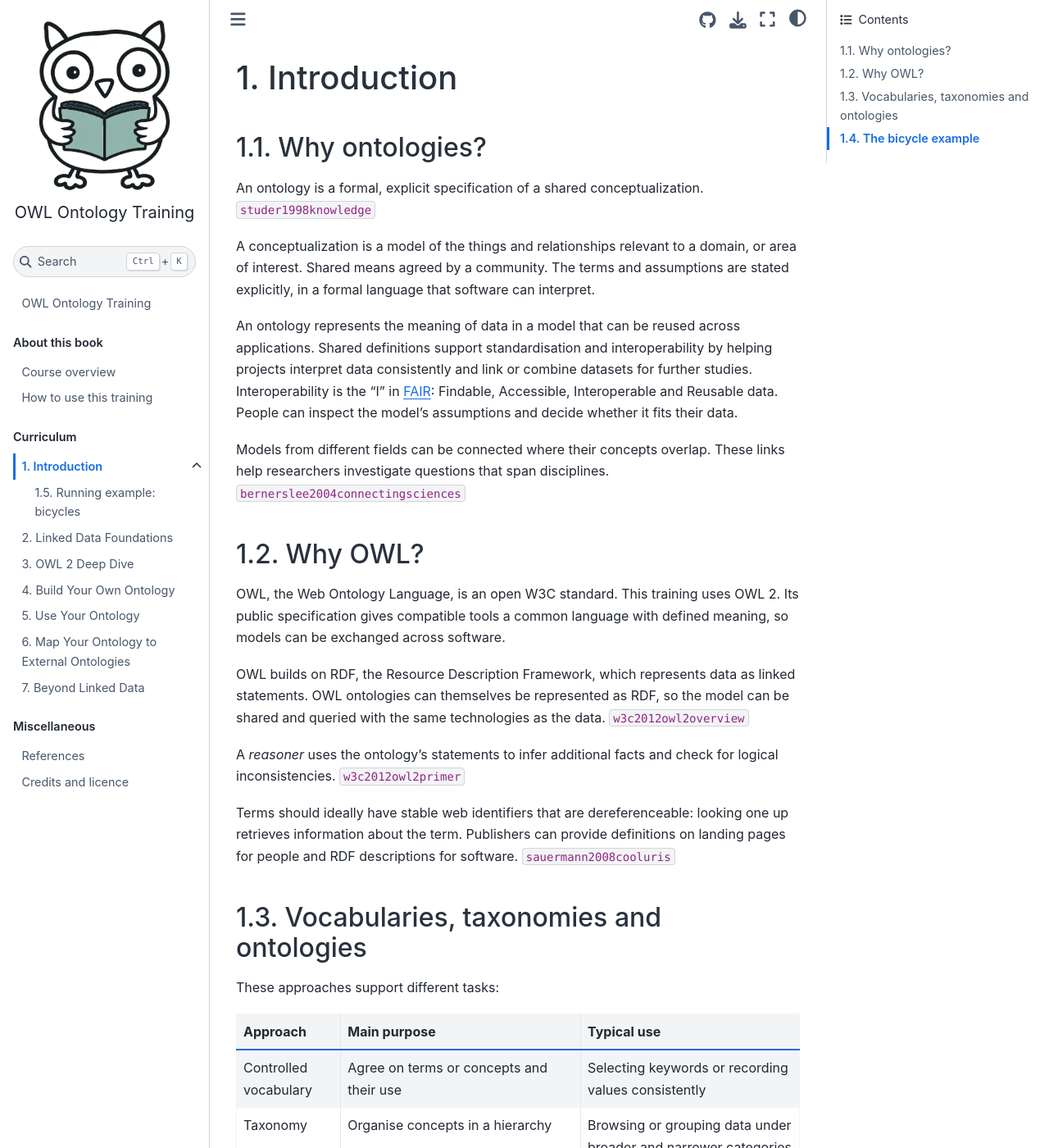
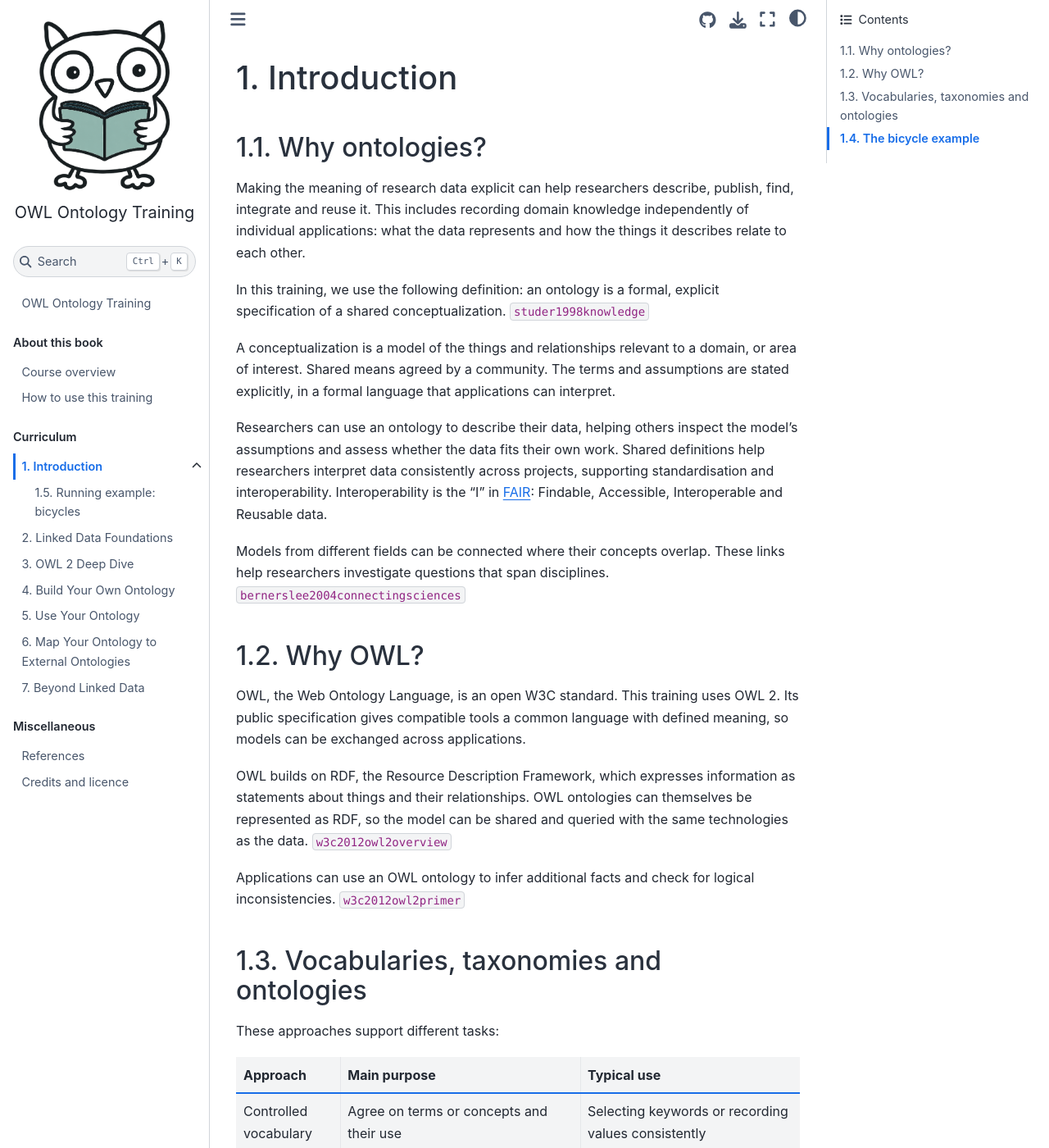
Before and after one commit to TDCC-NES/ontology-training, a Jupyter Book: the page built from book/curriculum/introduction.md, in a window 1280 px wide and 1400 px high. Shown: the whole window at 82% size. Built offline with Jupyter Book 1.0.4 settings and Sphinx 7.4.7 and the Sphinx Book theme 1.1.4, drawn with Linux system fonts in a browser that asks for light colours; comment, search, counter and statistics services are not loaded; cross-references to code outside the pages are shown as plain code; some of the changed text lies outside the part shown.

Commit message:
Improve introduction

```diff
--- a/book/_config.yml
+++ b/book/_config.yml
@@ -1,7 +1,7 @@
 # This config includes an opinionated list of configuration options of TeachBooks, Jupyterbook v1, Sphinx and other extensions part of TeachBooks-Favourites.
 
 title: OWL Ontology Training
-author: TDCC-NES Ontology Engineers
+author: Kathrin Füllenbach and Dani Metilli
 
 execute:
   execute_notebooks: "off"                           # Replace this if you want don't have notebooks with output and you want to add notebook output during build, configuration part of Jupyterbook v1 (https://jupyterbook.org/en/stable/customize/config.html)
--- a/book/curriculum/introduction.md
+++ b/book/curriculum/introduction.md
@@ -2,23 +2,23 @@
 
 ## Why ontologies?
 
-An ontology is a formal, explicit specification of a shared conceptualization. {cite}`studer1998knowledge`
+Making the meaning of research data explicit can help researchers describe, publish, find, integrate and reuse it. This includes recording domain knowledge independently of individual applications: what the data represents and how the things it describes relate to each other.
 
-A conceptualization is a model of the things and relationships relevant to a domain, or area of interest. Shared means agreed by a community. The terms and assumptions are stated explicitly, in a formal language that software can interpret.
+In this training, we use the following definition: an ontology is a formal, explicit specification of a shared conceptualization. {cite}`studer1998knowledge`
 
-An ontology represents the meaning of data in a model that can be reused across applications. Shared definitions support standardisation and interoperability by helping projects interpret data consistently and link or combine datasets for further studies. Interoperability is the “I” in [FAIR](https://www.gofair.foundation/fair-principles): Findable, Accessible, Interoperable and Reusable data. People can inspect the model's assumptions and decide whether it fits their data.
+A conceptualization is a model of the things and relationships relevant to a domain, or area of interest. Shared means agreed by a community. The terms and assumptions are stated explicitly, in a formal language that applications can interpret.
+
+Researchers can use an ontology to describe their data, helping others inspect the model's assumptions and assess whether the data fits their own work. Shared definitions help researchers interpret data consistently across projects, supporting standardisation and interoperability. Interoperability is the “I” in [FAIR](https://www.gofair.foundation/fair-principles): Findable, Accessible, Interoperable and Reusable data.
 
 Models from different fields can be connected where their concepts overlap. These links help researchers investigate questions that span disciplines. {cite}`bernerslee2004connectingsciences`
 
 ## Why OWL?
 
-OWL, the Web Ontology Language, is an open W3C standard. This training uses OWL 2. Its public specification gives compatible tools a common language with defined meaning, so models can be exchanged across software.
+OWL, the Web Ontology Language, is an open W3C standard. This training uses OWL 2. Its public specification gives compatible tools a common language with defined meaning, so models can be exchanged across applications.
 
-OWL builds on RDF, the Resource Description Framework, which represents data as linked statements. OWL ontologies can themselves be represented as RDF, so the model can be shared and queried with the same technologies as the data. {cite}`w3c2012owl2overview`
+OWL builds on RDF, the Resource Description Framework, which expresses information as statements about things and their relationships. OWL ontologies can themselves be represented as RDF, so the model can be shared and queried with the same technologies as the data. {cite}`w3c2012owl2overview`
 
-A *reasoner* uses the ontology's statements to infer additional facts and check for logical inconsistencies. {cite}`w3c2012owl2primer`
-
-Terms should ideally have stable web identifiers that are dereferenceable: looking one up retrieves information about the term. Publishers can provide definitions on landing pages for people and RDF descriptions for software. {cite}`sauermann2008cooluris`
+Applications can use an OWL ontology to infer additional facts and check for logical inconsistencies. {cite}`w3c2012owl2primer`
 
 ## Vocabularies, taxonomies and ontologies
 
@@ -38,10 +38,4 @@ Glossaries explain terms; data dictionaries document dataset fields. Both can ac
 
 We will use a bicycle inventory. The model distinguishes a bicycle from its frame, so “steel” can describe the frame's material.
 
-In OWL, we can define a kind of bicycle as “a bicycle that has a frame made of steel”. A reasoner can then infer that classification from the recorded facts about a bicycle and its frame.
-
-Using the class hierarchy, we can also find bicycles when querying for vehicles.
-
-Continue with the [bicycle example](running-example.md). We start by building a small ontology, then learn how to find, evaluate and reuse existing ones. In a research project, checking existing resources is part of deciding what to build.
-
 Links to the relevant [W3C standards and guides](../references.md) are collected on the References page.
```
Also changed, not shown: book/credits.md (+2 -2 lines), book/curriculum/running-example.md (+1 -1 lines), book/intro.md (+3 -3 lines), 1 other file.
